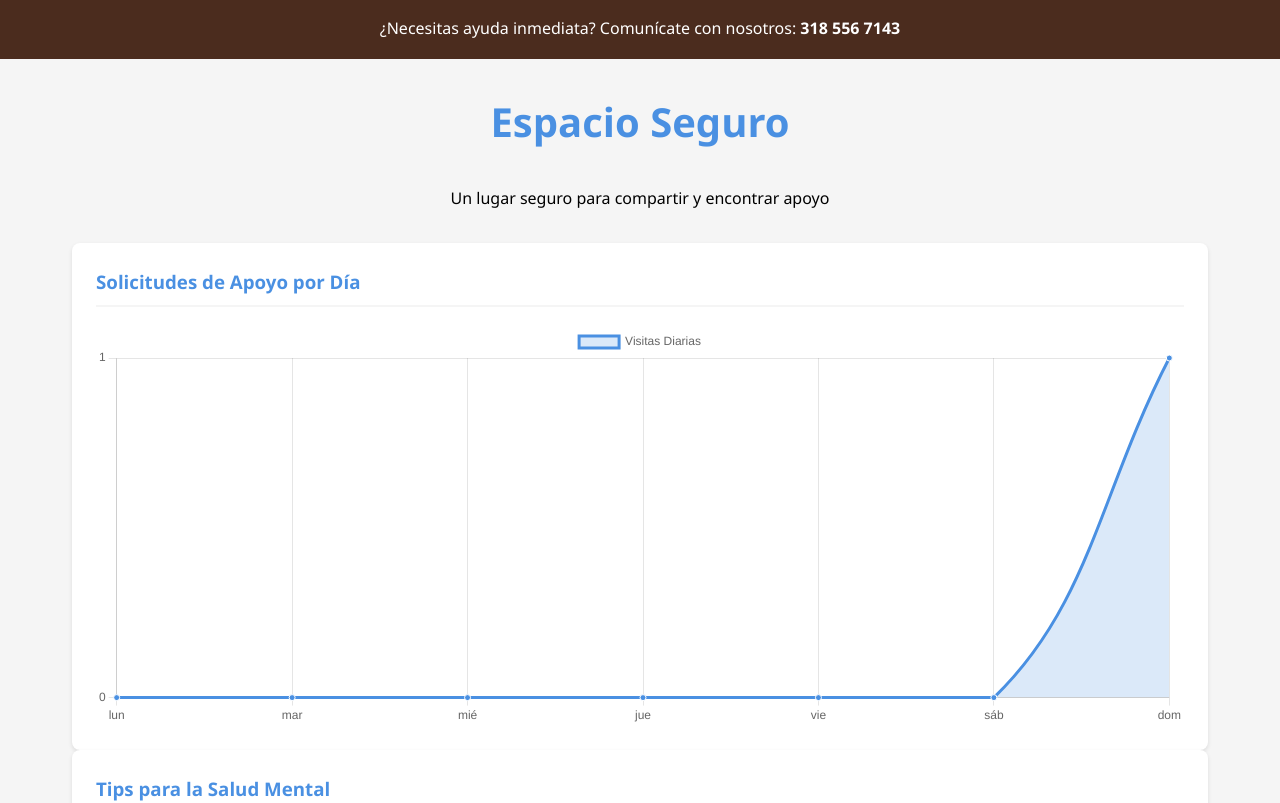
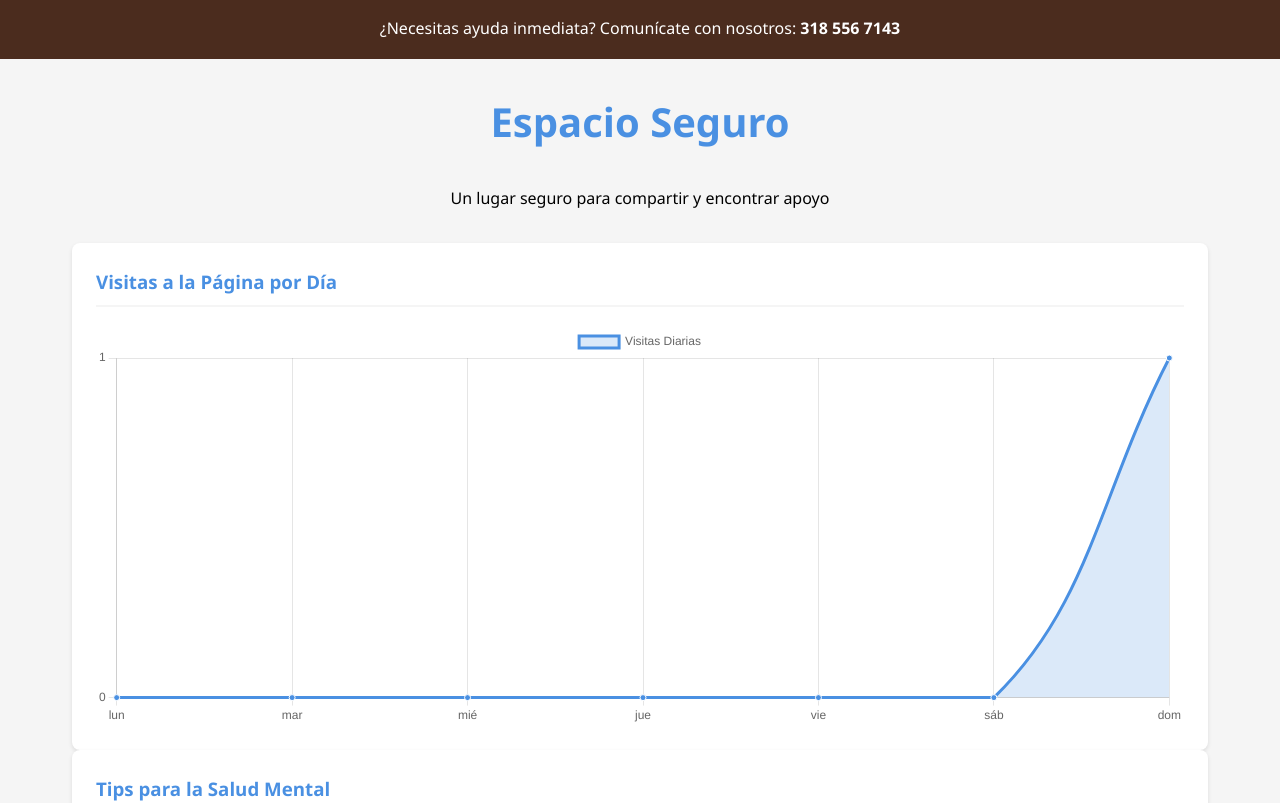
Before and after one commit to zkmri/Pagina., a plain HTML site: page index.html in a window 1280 px wide. Shown: the top 803 px of the page. Drawn offline with nearby package versions, Linux system fonts and the light colour scheme.

Commit message:
Update index.html

```diff
--- a/index.html
+++ b/index.html
@@ -18,7 +18,7 @@
         <p class="subtitle">Un lugar seguro para compartir y encontrar apoyo</p>
 
         <div class="card">
-            <h3>Solicitudes de Apoyo por Día</h3>
+            <h3>Visitas a la Página por Día</h3>
             <div style="height: 400px; position: relative;">
                 <canvas id="requestsChart"></canvas>
             </div>
```
